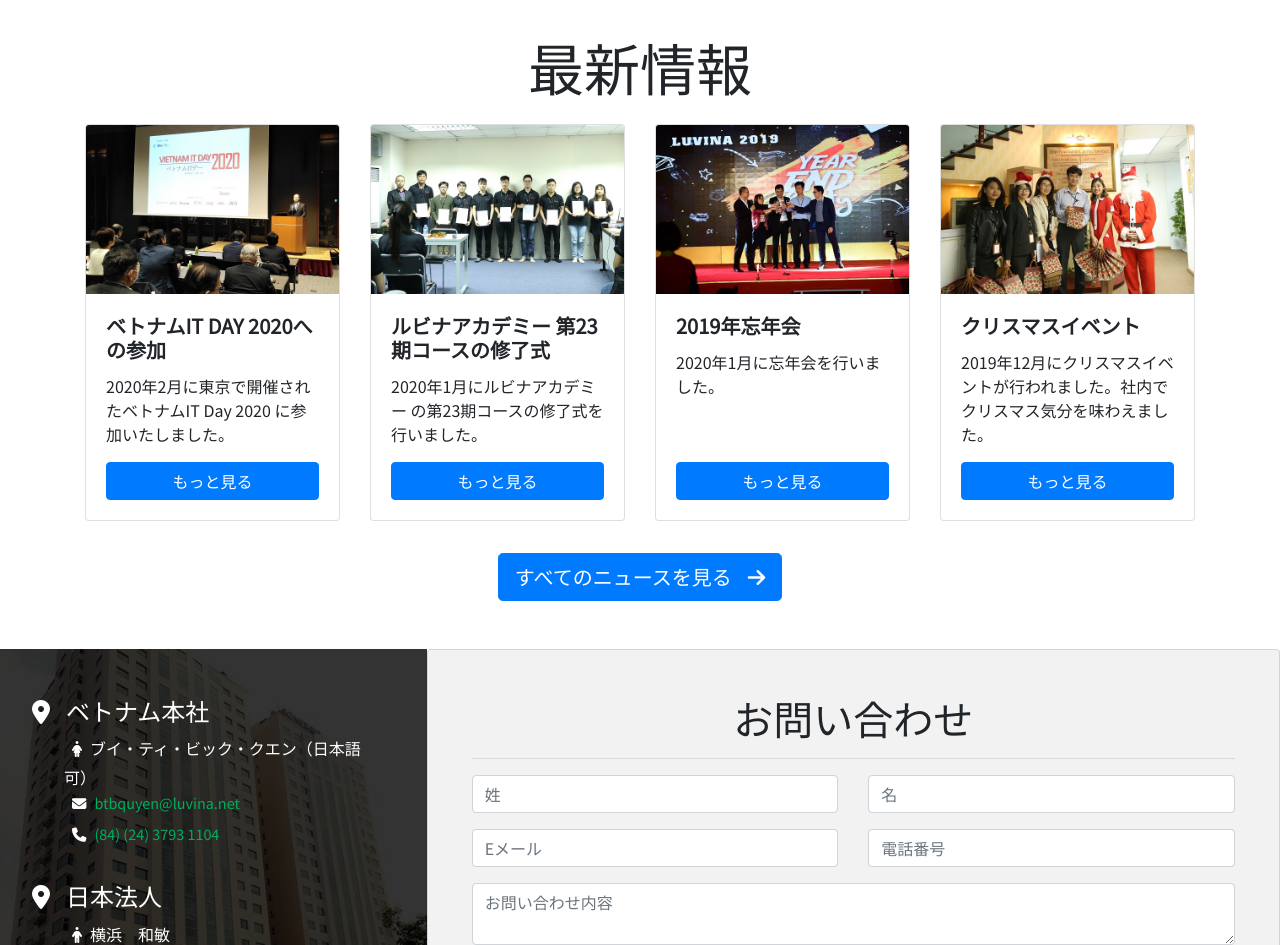
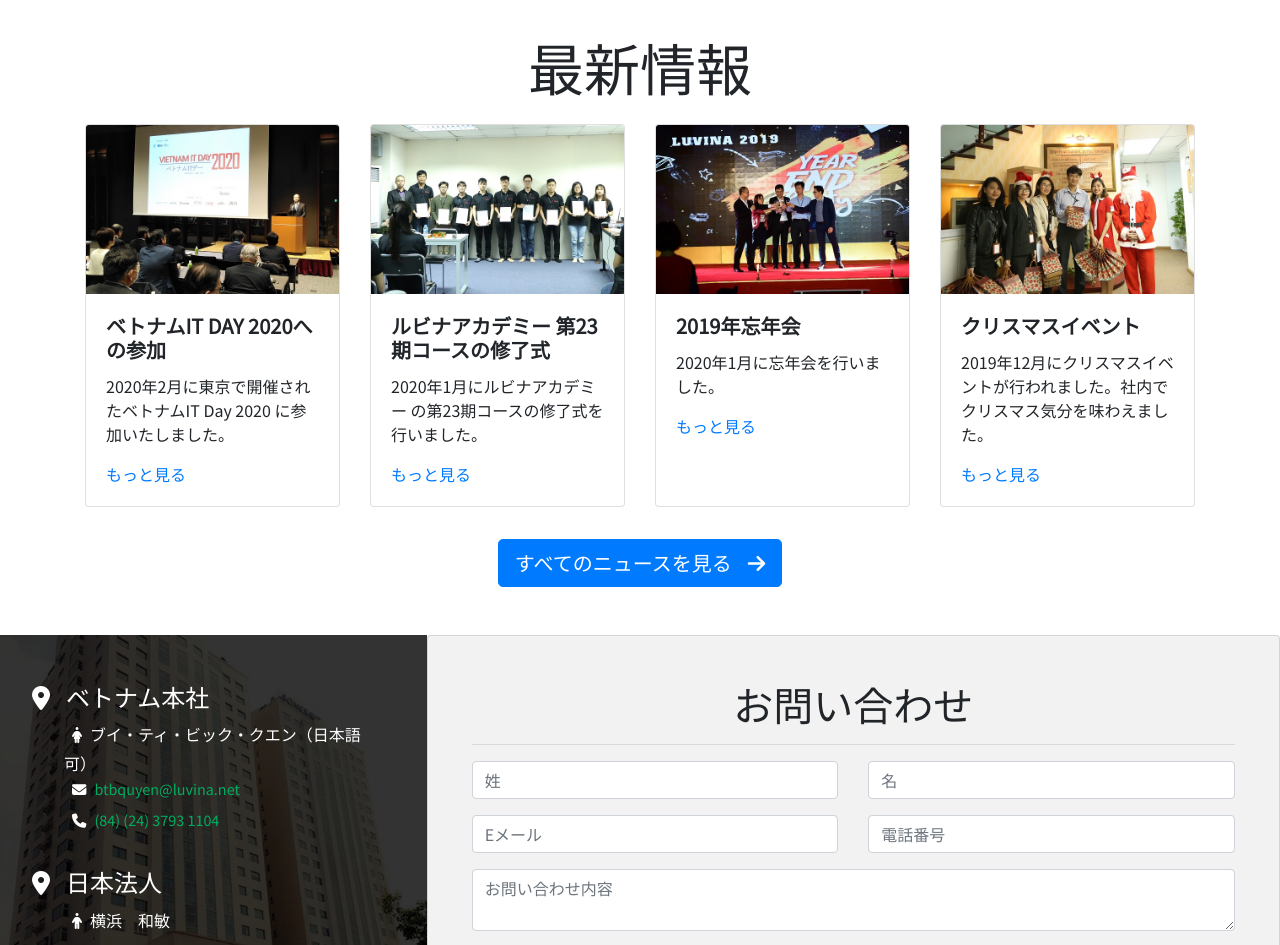
Before and after one commit to hn310/luvina-site, a plain HTML site: page index.html in a window 1280 px wide. Shown: the part 960-1905 px from the top of the page. Drawn offline with nearby package versions, Linux system fonts and the light colour scheme.

Commit message:
- fix card img stretched in IE11 - hover footer link -> blue

```diff
--- a/css/style.css
+++ b/css/style.css
@@ -189,11 +189,15 @@ body {
 
 /*footer*/
 footer a {
-    display: block !important;
+    display: block;
     text-decoration: none;
-    color: #6c757d !important;
+    color: #6c757d;
     padding-top: 0.3rem;
     font-size: 80%;
+}
+
+footer a:hover {
+    color: #007bff;
 }
 
 footer #mobile-sitemap {
@@ -215,7 +219,7 @@ footer .fas {
     border-radius: 4px;
     position: fixed;
     bottom: 30px;
-    right: 30px;
+    right: 10px;
     transition: background-color .3s, opacity .5s, visibility .5s;
     opacity: 0;
     visibility: hidden;
--- a/index.html
+++ b/index.html
@@ -62,7 +62,7 @@
                     <div class="dark-layer">
                         <div class="container">
                             <div class="carousel-caption">
-                                <h2 class="text-left font-weight-normal display-3-md-block text-lg-nowrap text-lg-center">Imperfect human, perfect product</h2>
+                                <h2 class="text-left font-weight-normal display-3-md-block text-lg-nowrap text-lg-center">Imperfect Human, Perfect Product</h2>
                                 <p class="lead d-none d-md-block mt-3">個々人の能力に依存するのではなく、ソフトウェア開発のプロセスを重視することで製品の品質を向上させることにあります。</p>
                                 <button class="btn btn-danger btn-lg mt-3">会社コンセプト</button>
                             </div>
@@ -198,42 +198,44 @@
         <div class="container">
             <div class="row">
                 <div class="col-lg-3 col-md-6 mb-3">
-                    <div class="card h-100">
+                    <!-- add d-block to fix image stretched in IE11 -->
+                    <!-- add h-100 to make all cards have same height -->
+                    <div class="card h-100 d-block">
                         <img src="img/news/vn-it-day.jpg" alt="" class="card-img-top">
                         <div class="card-body d-flex flex-column">
                             <h5 class="card-title font-weight-bold">ベトナムIT DAY 2020への参加</h5>
                             <p class="card-text">2020年2月に東京で開催されたベトナムIT Day 2020 に参加いたしました。</p>
-                            <a href="#" class="btn btn-primary mt-auto">もっと見る</a>
+                            <a href="#">もっと見る</a>
                         </div>
                     </div>
                 </div>
                 <div class="col-lg-3 col-md-6 mb-3">
-                    <div class="card h-100">
+                    <div class="card h-100 d-block">
                         <img src="img/news/academy-23-end.jpg" alt="" class="card-img-top">
                         <div class="card-body d-flex flex-column">
                             <h5 class="card-title font-weight-bold">ルビナアカデミー 第23期コースの修了式</h5>
                             <p class="card-text">2020年1月にルビナアカデミー の第23期コースの修了式を行いました。</p>
-                            <a href="#" class="btn btn-primary mt-auto">もっと見る</a>
+                            <a href="#">もっと見る</a>
                         </div>
                     </div>
                 </div>
                 <div class="col-lg-3 col-md-6 mb-3">
-                    <div class="card h-100">
+                    <div class="card h-100 d-block">
                         <img src="img/news/year-end-party.jpg" alt="" class="card-img-top">
                         <div class="card-body d-flex flex-column">
                             <h5 class="card-title font-weight-bold">2019年忘年会</h5>
                             <p class="card-text">2020年1月に忘年会を行いました。</p>
-                            <a href="#" class="btn btn-primary mt-auto">もっと見る</a>
+                            <a href="#">もっと見る</a>
                         </div>
                     </div>
                 </div>
                 <div class="col-lg-3 col-md-6 mb-3">
-                    <div class="card h-100">
+                    <div class="card h-100 d-block">
                         <img src="img/news/christmas.jpg" alt="" class="card-img-top">
                         <div class="card-body d-flex flex-column">
                             <h5 class="card-title font-weight-bold">クリスマスイベント</h5>
                             <p class="card-text">2019年12月にクリスマスイベントが行われました。社内でクリスマス気分を味わえました。</p>
-                            <a href="#" class="btn btn-primary mt-auto">もっと見る</a>
+                            <a href="#">もっと見る</a>
                         </div>
                     </div>
                 </div>
```
